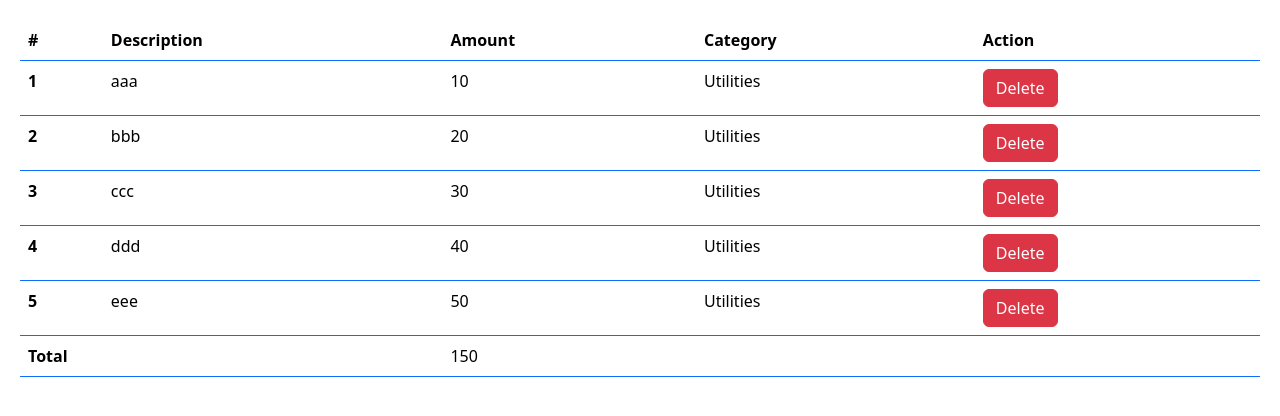
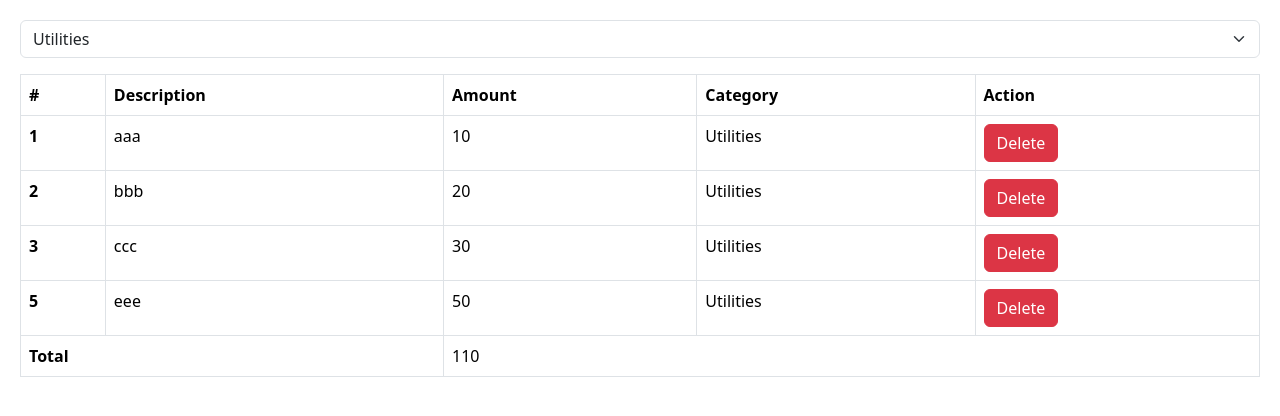
Before and after one commit to ashutosh-gole/react-app, a React (Vite) app: page / in a window 1280 px wide. Shown: the top 416 px of the page. Built offline with nearby package versions, Linux system fonts and the light colour scheme.

Commit message:
filter component created with default selected category

```diff
--- a/src/App.tsx
+++ b/src/App.tsx
@@ -1,20 +1,34 @@
 import { useState } from "react";
 import "./App.css";
 import ExpenseList from "./expense-tracker/components/ExpenseList";
+import ExpenseFilter from "./expense-tracker/components/ExpenseFilter";
 
 function App() {
+  // set the default selected category as "Utilities" for practice
+  const [selectedCategory, setSelectedCategory] = useState("Utilities");
   const [expenses, setExpenses] = useState([
     { id: 1, description: "aaa", amount: 10, category: "Utilities" },
     { id: 2, description: "bbb", amount: 20, category: "Utilities" },
     { id: 3, description: "ccc", amount: 30, category: "Utilities" },
-    { id: 4, description: "ddd", amount: 40, category: "Utilities" },
+    { id: 4, description: "ddd", amount: 40, category: "Groceries" },
     { id: 5, description: "eee", amount: 50, category: "Utilities" },
   ]);
+  const visibleExpenses =
+    selectedCategory && selectedCategory !== "All Categories"
+      ? expenses.filter((expense) => expense.category === selectedCategory)
+      : expenses;
 
   return (
     <>
+      <div className="mb-3">
+        <ExpenseFilter
+          defaultSelectedCategory={selectedCategory}
+          onSelectCategory={(category) => setSelectedCategory(category)}
+        />
+      </div>
+
       <ExpenseList
-        expenses={expenses}
+        expenses={visibleExpenses}
         onDelete={(id) =>
           setExpenses(expenses.filter((expense) => expense.id !== id))
         }
--- /dev/null
+++ b/src/expense-tracker/components/ExpenseFilter.tsx
@@ -0,0 +1,25 @@
+interface Props {
+  defaultSelectedCategory: string;
+  onSelectCategory: (category: string) => void;
+}
+
+const ExpenseFilter = ({
+  defaultSelectedCategory,
+  onSelectCategory,
+}: Props) => {
+  return (
+    <select
+      id="categoryFilter"
+      className="form-select"
+      defaultValue={defaultSelectedCategory}
+      onChange={(event) => onSelectCategory(event.target.value)}
+    >
+      <option value="All Categories">All Categories</option>
+      <option value="Groceries">Groceries</option>
+      <option value="Utilities">Utilities</option>
+      <option value="Entertainment">Entertainment</option>
+    </select>
+  );
+};
+
+export default ExpenseFilter;
--- a/src/expense-tracker/components/ExpenseList.tsx
+++ b/src/expense-tracker/components/ExpenseList.tsx
@@ -14,7 +14,7 @@ const ExpenseList = ({ expenses, onDelete }: Props) => {
   if (expenses.length === 0) return null;
 
   return (
-    <table className="table table-borderd border-primary">
+    <table className="table table-bordered">
       <thead>
         <tr>
           <th>#</th>
```
